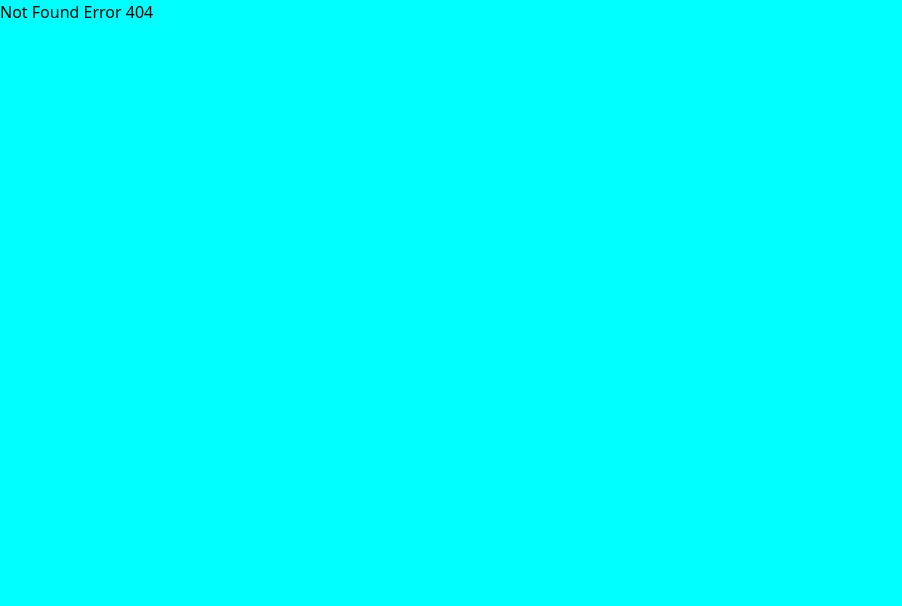
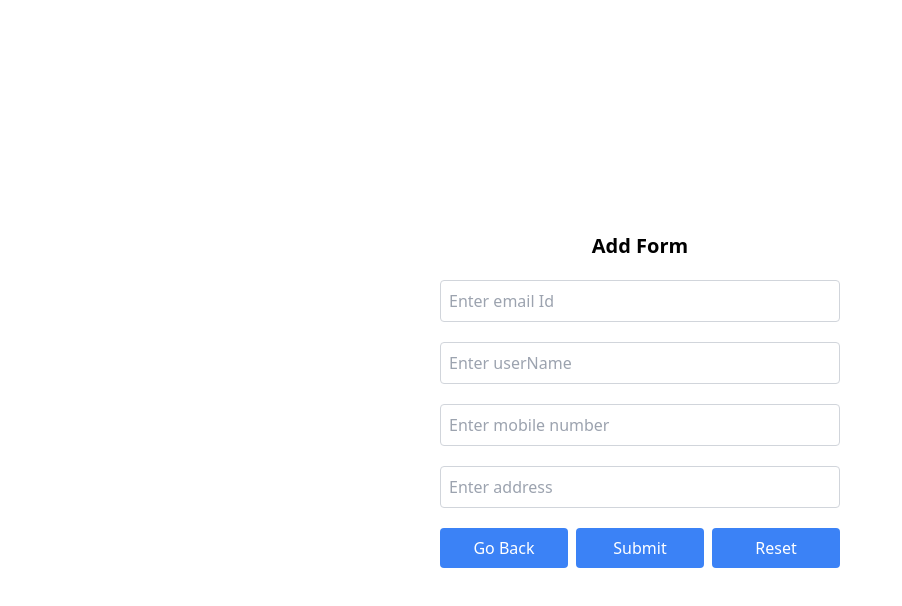
Before and after one commit to gokulappavu/Study-Material, a React (Create React App) app in the folder React/: page /addform in a window 1280 px wide. Before the commit this address had no page. Shown: the top 606 px of the page, without its empty margins (0-902 px from the left). Built offline with nearby package versions, Linux system fonts and the light colour scheme.

Commit message:
Crud operation get, post

```diff
--- a/React/package.json
+++ b/React/package.json
@@ -6,10 +6,13 @@
     "@testing-library/jest-dom": "^5.17.0",
     "@testing-library/react": "^13.4.0",
     "@testing-library/user-event": "^13.5.0",
+    "axios": "^1.7.7",
     "react": "^18.2.0",
     "react-dom": "^18.2.0",
+    "react-icons": "^5.3.0",
     "react-router-dom": "^6.26.1",
     "react-scripts": "5.0.1",
+    "react-toastify": "^10.0.5",
     "web-vitals": "^2.1.4"
   },
   "scripts": {
--- a/React/src/App.css
+++ b/React/src/App.css
@@ -1,7 +1,6 @@
 .App {
   width: 100%;
-  height: 100vh;
-  background-color: aqua;
+  height: auto;
 }
 
 * {
--- a/React/src/App.js
+++ b/React/src/App.js
@@ -13,15 +13,23 @@ import ContextFunc, {
 } from "./components/Header/ContextComp/ContextFunc";
 import ControlledComp from "./components/Header/ControlledComponent/ControlledComp";
 import UncontrolledComp from "./components/Header/UncontrolledComponent/UncontrolledComp";
+import Create from "./components/Header/CRUD Components/Create";
+import { ToastContainer } from "react-toastify";
+import "react-toastify/dist/ReactToastify.css";
+import Read from "./components/Header/CRUD Components/Read";
 
 function App() {
   return (
     <div className="App">
       <ContextFunc>
         <Routes>
-          <Route  element={<ParentComp />} />
+          <Route element={<ParentComp />} />
 
           <Route path="/stateComp" element={<StateComp />} />
+
+          <Route path="/addform" element={<Create />} />
+
+          <Route index element={<Read />} />
 
           <Route path="/listandkeys" element={<ListandKeys />} />
 
@@ -29,7 +37,7 @@ function App() {
 
           <Route path="/controlled" element={<ControlledComp />} />
 
-          <Route index element={<UncontrolledComp />} />
+          <Route path="/uncontrolled" element={<UncontrolledComp />} />
 
           <Route path="*" element={<h1>Not Found Error 404</h1>} />
 
@@ -41,6 +49,7 @@ function App() {
           </Route>
         </Routes>
       </ContextFunc>
+      <ToastContainer autoClose={3000} />
     </div>
   );
 }
--- /dev/null
+++ b/React/src/components/Header/CRUD Components/Create.jsx
@@ -0,0 +1,109 @@
+import axios from "axios";
+import React, { useEffect, useState } from "react";
+import { Link, useNavigate } from "react-router-dom";
+import { toast } from "react-toastify";
+
+const Create = () => {
+  const initialState = {
+    email: "",
+    userName: "",
+    mobileNumber: "",
+    address: "",
+  };
+
+  const navigate = useNavigate();
+
+  const [formData, setFormData] = useState(initialState);
+
+  const handleChange = (e) => {
+    const { value, name } = e.target;
+    setFormData((prevState) => ({ ...prevState, [name]: value }));
+  };
+
+  const handleSubmit = async (e) => {
+    e.preventDefault();
+
+    await axios
+      .post("http://localhost:7000/v1/user", formData)
+      .then((res) => {
+        if (res.data) {
+          setFormData(initialState);
+          toast.success(res.data.message);
+          navigate('/')
+        }
+      })
+      .catch((err) => console.log(err));
+  };
+
+  const HandleReset = () => {
+    setFormData({ email: "", userName: "", mobileNumber: "", address: "" });
+  };
+
+  return (
+    <div className="w-full h-screen flex justify-center items-center">
+      <form
+        className="flex flex-col gap-5 w-[400px]"
+        onSubmit={handleSubmit}
+        onReset={HandleReset}
+      >
+        <label className="text-center text-xl font-bold">Add Form</label>
+        <input
+          value={formData.email}
+          onChange={handleChange}
+          placeholder="Enter email Id"
+          name="email"
+          className="p-2 border border-gray-300 rounded"
+          type="email"
+          required
+        />
+        <input
+          value={formData.userName}
+          onChange={handleChange}
+          placeholder="Enter userName"
+          name="userName"
+          className="p-2 border border-gray-300 rounded"
+          type="text"
+          required
+        />
+        <input
+          value={formData.mobileNumber}
+          onChange={handleChange}
+          placeholder="Enter mobile number"
+          name="mobileNumber"
+          className="p-2 border border-gray-300 rounded"
+          type="number"
+          required
+        />
+        <input
+          value={formData.address}
+          onChange={handleChange}
+          placeholder="Enter address"
+          name="address"
+          className="p-2 border border-gray-300 rounded"
+          type="text"
+          required
+        />
+        <div className="flex gap-2">
+          <Link to={`/`} className="w-full bg-blue-500 rounded text-white p-2 text-center">
+            Go Back
+          </Link>
+
+          <button
+            type="submit"
+            className="w-full bg-blue-500 rounded text-white p-2"
+          >
+            Submit
+          </button>
+          <button
+            type="reset"
+            className="w-full bg-blue-500 rounded text-white p-2"
+          >
+            Reset
+          </button>
+        </div>
+      </form>
+    </div>
+  );
+};
+
+export default Create;
--- /dev/null
+++ b/React/src/components/Header/CRUD Components/Read.jsx
@@ -0,0 +1,61 @@
+import axios from "axios";
+import React, { useEffect, useState } from "react";
+import { FaEdit } from "react-icons/fa";
+import { FcViewDetails } from "react-icons/fc";
+import { MdDelete } from "react-icons/md";
+import { Link } from "react-router-dom";
+
+const Read = () => {
+  const [data, setData] = useState([]);
+  const [loading, setLoading] = useState(false);
+
+  useEffect(() => {
+    const getFunction = async () => {
+      setLoading(true);
+      await axios
+        .get("http://localhost:7000/v1/user")
+        .then((res) => {
+          setData(res.data.data);
+        })
+        .catch((err) => console.log(err))
+        .finally(setLoading(false));
+    };
+    getFunction();
+  }, []);
+
+  return (
+    <div className="w-full h-auto flex flex-col gap-5 items-center p-10">
+      <div className="w-full flex flex-row justify-end items-center">
+        <Link to={`/addform`}>
+          <button className="px-4 py-1.5 rounded bg-blue-500 text-white">
+            Add form
+          </button>
+        </Link>
+      </div>
+      <div className="grid grid-cols-3 gap-4">
+        {loading ? (
+          <h1>Loading...</h1>
+        ) : (
+          <>
+            {data?.map((value) => (
+              <div className="flex flex-col gap-1 bg-green-100 shadow rounded p-3 ">
+                <div className="flex gap-1 justify-end">
+                  <FcViewDetails className="w-5 h-5 cursor-pointer" />
+                  <FaEdit className="w-4 h-5 cursor-pointer text-blue-500" />
+                  <MdDelete className="w-5 h-5 cursor-pointer text-red-500" />
+                </div>
+
+                <h1>Username: {value?.userName}</h1>
+                <h1>Email: {value?.email}</h1>
+                <h1>MobileNumber: {value.mobileNumber}</h1>
+                <h1 className="truncate">Address: {value.address}</h1>
+              </div>
+            ))}
+          </>
+        )}
+      </div>
+    </div>
+  );
+};
+
+export default Read;
```
Also changed, not shown: 1 other file (tests, documents, lock files or other folders).
